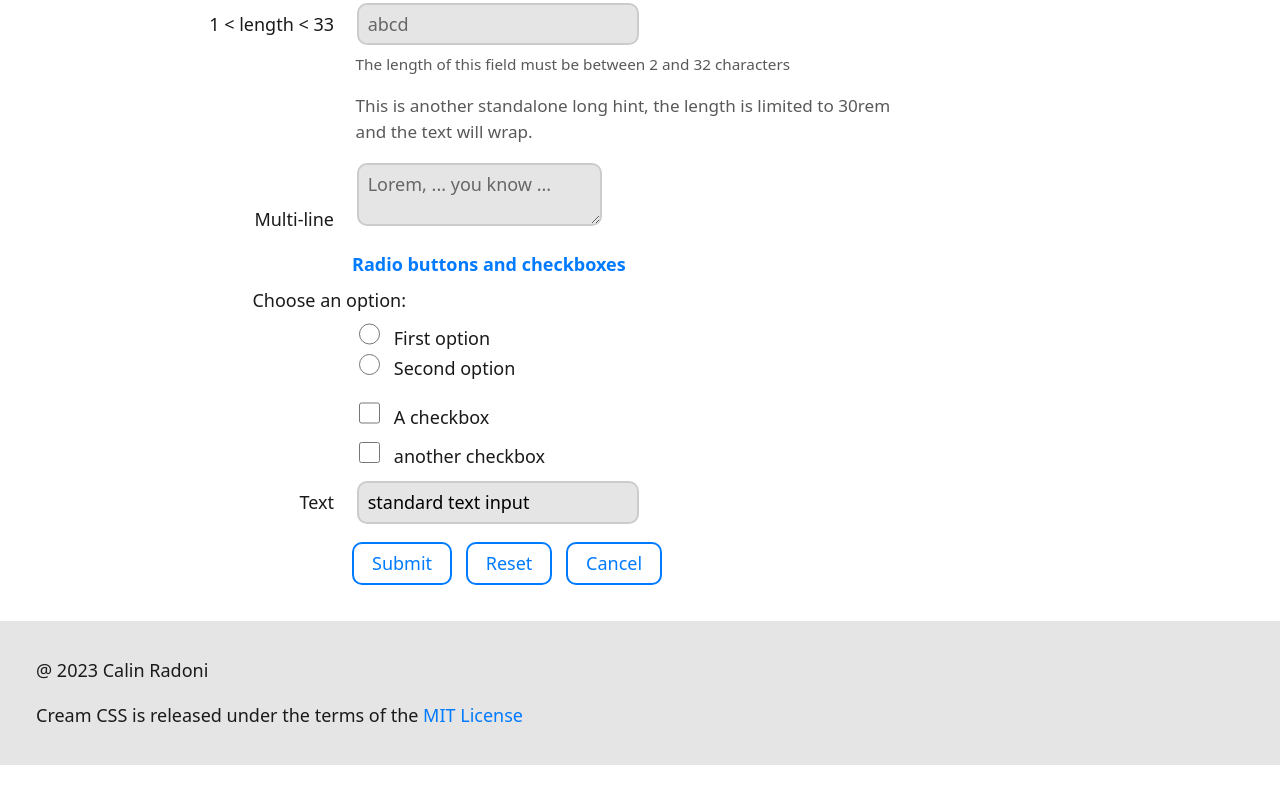
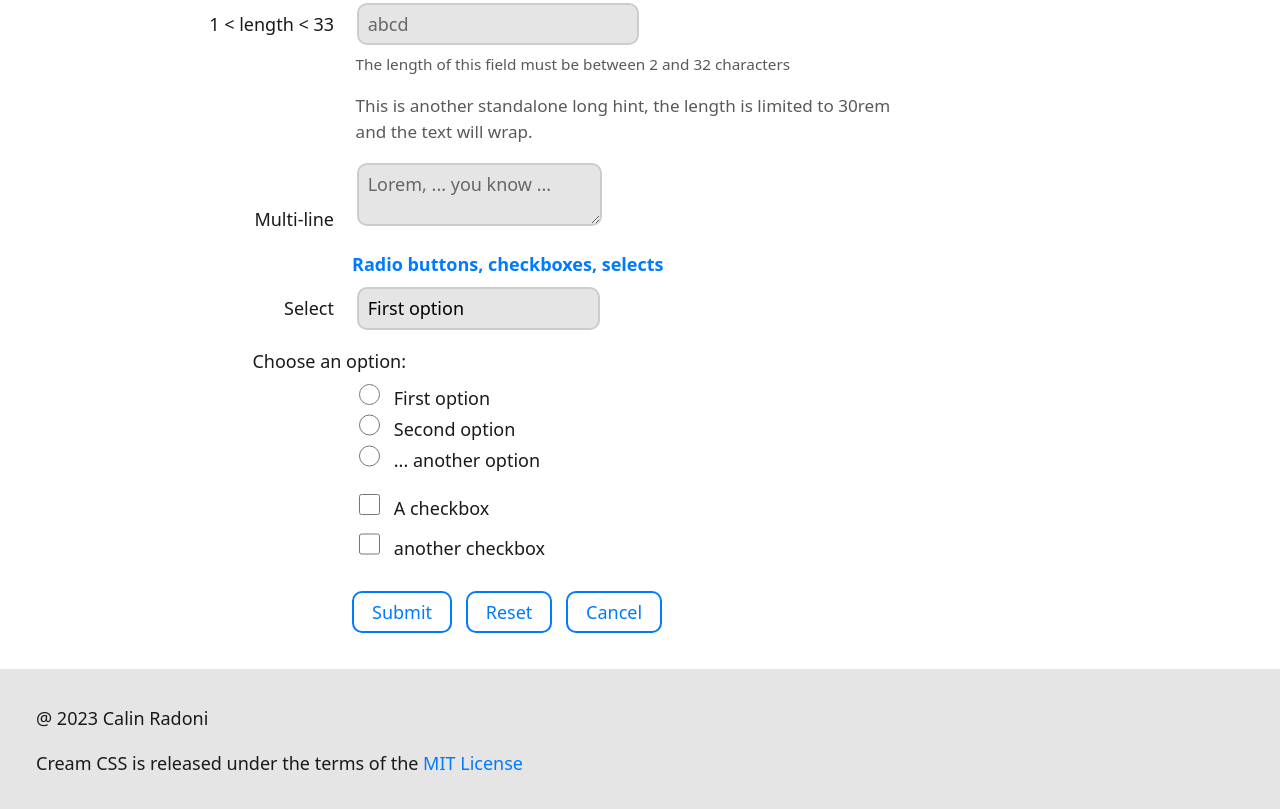
Before and after one commit to CalinRadoni/CreamCSS, a website: page docs/index.html in a window 1280 px wide. Shown: the part 2648-3457 px from the top of the page. Before the commit the page ends 3413 px from the top, so only its background shows below. Drawn offline with Linux system fonts and the light colour scheme.

Commit message:
Add styling for select

```diff
--- a/docs/index.html
+++ b/docs/index.html
@@ -151,21 +151,30 @@
           </fieldset>
 
           <fieldset>
-            <legend>Radio buttons and checkboxes</legend>
+            <legend>Radio buttons, checkboxes, selects</legend>
+            <div>
+              <label for="selector">Select</label>
+              <select id="selector">
+                <option value="opt0">First option</option>
+                <option value="opt1">Second option</option>
+                <option value="opt1">selected option</option>
+                <option value="opt2">... another option</option>
+              </select>
+            </div>
             <div>
               <label for="">Choose an option:</label>
               <input type="radio" id="r0" name="option_set" value="opt0">
               <label for="r0">First option</label><br>
               <input type="radio" id="r1" name="option_set" value="opt1">
-              <label for="r1">Second option</label>
+              <label for="r1">Second option</label><br>
+              <input type="radio" id="r2" name="option_set" value="opt2">
+              <label for="r2">... another option</label>
             </div>
             <div>
               <input type="checkbox" id="check0" value="c0">
               <label for="check0">A checkbox</label><br>
               <input type="checkbox" id="check1" value="c1">
-              <label for="check1">another checkbox</label><br>
-              <label for="input999">Text</label>
-              <input type="text" id="input999" name="input999" value="standard text input">
+              <label for="check1">another checkbox</label>
             </div>
           </fieldset>
 
--- a/package.json
+++ b/package.json
@@ -1,7 +1,7 @@
 {
   "name": "CreamCSS-builder",
-  "version": "2.5.0",
-  "description": "Gulp builder for CreamCSS framework",
+  "version": "2.6.0",
+  "description": "Builder for CreamCSS framework",
   "keywords": [],
   "homepage": "https://calinradoni.github.io/CreamCSS/",
   "license": "MIT",
--- a/src/cream.css
+++ b/src/cream.css
@@ -181,8 +181,17 @@ input + label {
   margin: 0 0 0 0.5rem;
   text-align: left;
 }
+select + label {
+  display: inline;
+  margin: 0 0 0 0.5rem;
+  text-align: left;
+}
 
-input, textarea {
+select {
+  appearance: none;
+}
+
+input, textarea, select {
   display: block;
   background-color: var(--c-back-c2);
 
@@ -193,18 +202,19 @@ input, textarea {
 
   padding: 0.5rem;
 }
-input:hover, textarea:hover {
+input:hover, textarea:hover, select:hover {
   border: var(--active-ind-size) solid var(--c-outline);
 }
 input:active, input:focus, input:focus-visible,
-textarea:active, textarea:focus, textarea:focus-visible {
+textarea:active, textarea:focus, textarea:focus-visible,
+select:active, select:focus, select:focus-visible {
   border: var(--active-ind-size) solid var(--c-main);
 }
 input:read-only, textarea:read-only {
   background-color: var(--c-back-c1);
   border: var(--active-ind-size) solid var(--c-back-c1);
 }
-input:disabled, textarea:disabled {
+input:disabled, textarea:disabled, select:disabled {
   color: var(--c-txt-dim);
   background-color: var(--c-back-c1);
   border: var(--active-ind-size) solid var(--c-back-c1);
@@ -289,10 +299,13 @@ img {
     width: calc(var(--label-width) + 4rem);
   }
 
-  input, textarea {
+  input, textarea, select {
     display: inline-block;
     vertical-align: baseline;
     margin: 0;
+  }
+  select {
+    min-width: 13.5rem;
   }
   form p {
     margin-left: calc(var(--label-width) + 1.2rem);
```
Also changed, not shown: dist/cream-all-mn.css, dist/cream-all.min.css, dist/cream-mn.css, dist/cream.min.css, docs/cream-all-mn.css.
